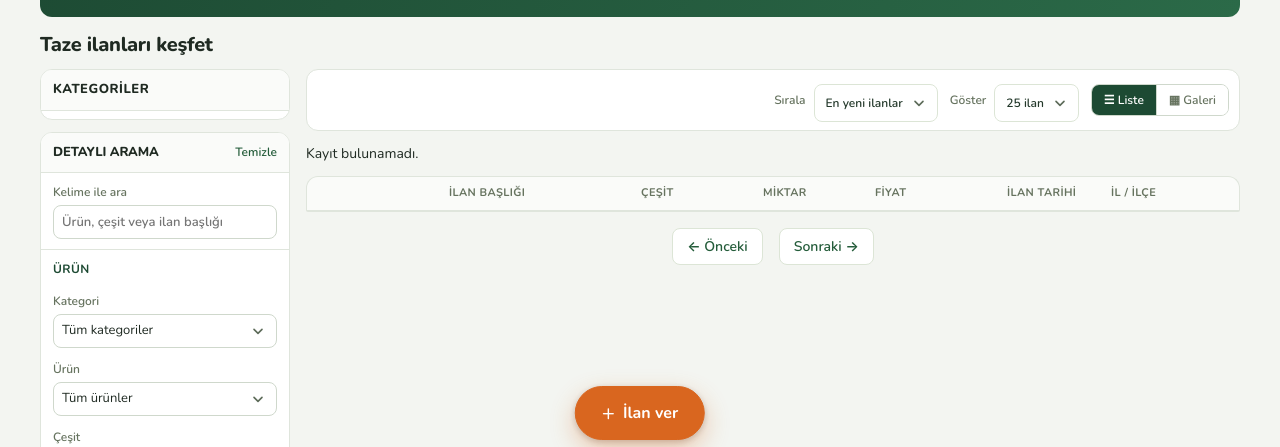
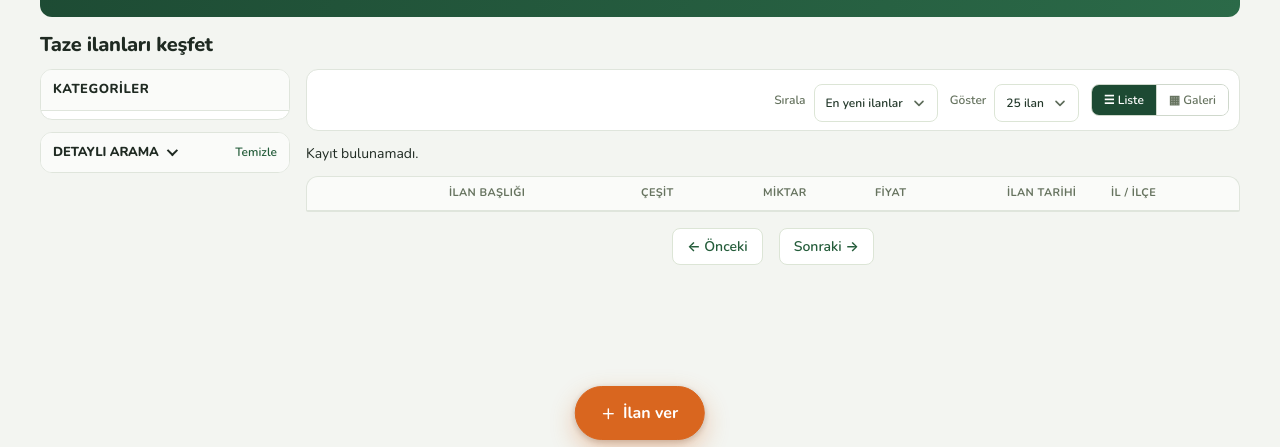
Before and after one commit to Buraktongal/Hasadim, a plain HTML site: page src/Hasadim.Web/wwwroot/html/index.html in a window 1280 px wide. Shown: the part 342-789 px from the top of the page. Drawn offline with Linux system fonts and the light colour scheme; no server answers.

Commit message:
Detaylı arama geniş ekranda kapalı başlar, açılınca yan sütun yapışkan olmaz (listeyle çakışma düzeltmesi)
Co-Authored-By: Claude Opus 5.5 <noreply@anthropic.com>
Claude-Session: https://claude.ai/code/session_012tJuQwQMod3P748LBapqKj

```diff
--- a/src/Hasadim.Web/wwwroot/css/ticaret.css
+++ b/src/Hasadim.Web/wwwroot/css/ticaret.css
@@ -643,3 +643,16 @@ footer.site-footer {
 .detail-stack { display: grid; gap: 12px; align-content: start; min-width: 0; }
 .detail-stack .seller-box { padding: 14px; margin: 0; box-shadow: none; background: var(--t-panel); border: 1px solid var(--t-line); border-radius: var(--t-radius); }
 .detail-stack .seller-box .harvest-facts { grid-template-columns: 1fr 1fr; }
+
+/* Detaylı arama aç/kapa (geniş ekran). Kapalıyken yalnızca başlık görünür. */
+.filter-toggle { all: unset; display: inline-flex; align-items: center; gap: 8px; cursor: pointer; font: inherit; color: inherit; letter-spacing: inherit; text-transform: inherit; }
+.filter-toggle:focus-visible { outline: 2px solid var(--green); outline-offset: 3px; border-radius: 4px; }
+.filter-caret { width: 8px; height: 8px; border-right: 2px solid currentColor; border-bottom: 2px solid currentColor; transform: rotate(45deg) translateY(-2px); transition: transform .15s; }
+.filter-toggle[aria-expanded="true"] .filter-caret { transform: rotate(-135deg) translateY(-2px); }
+@media (min-width: 861px) {
+    #filters.is-collapsed > :not(.filter-heading) { display: none !important; }
+    #filters.is-collapsed .filter-heading { border-bottom: 0; border-radius: calc(var(--t-radius) - 1px); }
+    /* Açıkken yan sütun ekrandan uzun olabilir: yapışkan olmaz, sayfayla birlikte kayar (listenin üstüne binmez). */
+    .market-sidebar:has(#filters:not(.is-collapsed)) { position: static; }
+}
+@media (max-width: 860px) { .filter-toggle { pointer-events: none; } .filter-caret { display: none; } }
--- a/src/Hasadim.Web/wwwroot/js/market-tools.js
+++ b/src/Hasadim.Web/wwwroot/js/market-tools.js
@@ -13,12 +13,38 @@ window.MarketTools = (() => {
         }
         root.hidden = !root.children.length;
     }
+    // Geniş ekranda "Detaylı arama" başlığa tıklayınca açılıp kapanır. İlk açılışta kapalıdır (yan sütun kısa kalır,
+    // listeyle üst üste binmez); adreste fiyat, miktar, il gibi bir ayrıntılı filtre varsa açık başlar. Seçim oturum boyunca hatırlanır.
+    function collapsible(form) {
+        const heading = form.querySelector('.filter-heading');
+        const title = heading?.querySelector('h3');
+        if (!heading || !title || heading.querySelector('.filter-toggle')) return;
+        const button = node('button', undefined, 'filter-toggle');
+        button.type = 'button';
+        button.setAttribute('aria-controls', form.id);
+        button.append(node('span', title.textContent), node('span', undefined, 'filter-caret'));
+        title.replaceChildren(button);
+        const set = open => {
+            form.classList.toggle('is-collapsed', !open);
+            button.setAttribute('aria-expanded', String(open));
+            try { sessionStorage.setItem('hasadim.detayliArama', open ? '1' : '0'); } catch { /* gizli sekme */ }
+        };
+        button.onclick = () => set(form.classList.contains('is-collapsed'));
+        setTimeout(() => {
+            const detailed = ['q', 'cesit', 'il', 'ilce', 'minFiyat', 'maxFiyat', 'minMiktar', 'maxMiktar', 'ambalaj', 'teslimat']
+                .some(n => String(form.elements.namedItem(n)?.value || '').trim());
+            let saved = null;
+            try { saved = sessionStorage.getItem('hasadim.detayliArama'); } catch { /* gizli sekme */ }
+            set(detailed || saved === '1');
+        });
+    }
     function bindFilters(form, reload) {
         const toggle = document.querySelector('#toggleFilters');
         if (toggle) toggle.onclick = () => {
             const open = toggle.getAttribute('aria-expanded') !== 'true';
             toggle.setAttribute('aria-expanded', String(open)); form.classList.toggle('filters-open', open);
         };
+        collapsible(form);
         const quick = document.querySelector('#quickFruits');
         if (quick) for (const fruit of ['Elma', 'Armut', 'Mandalina', 'Nar', 'Üzüm', 'Avokado']) {
             const b = node('button', fruit, 'quick-fruit'); b.type = 'button';
```
Also changed, not shown: YENI-OZELLIKLER.md (+4 -0 lines).
